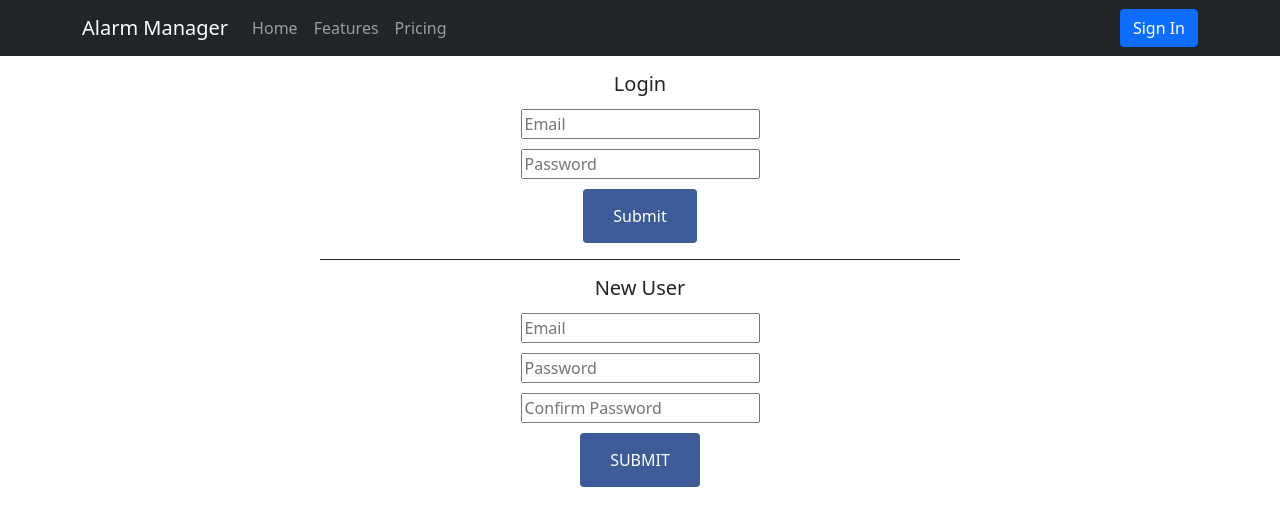
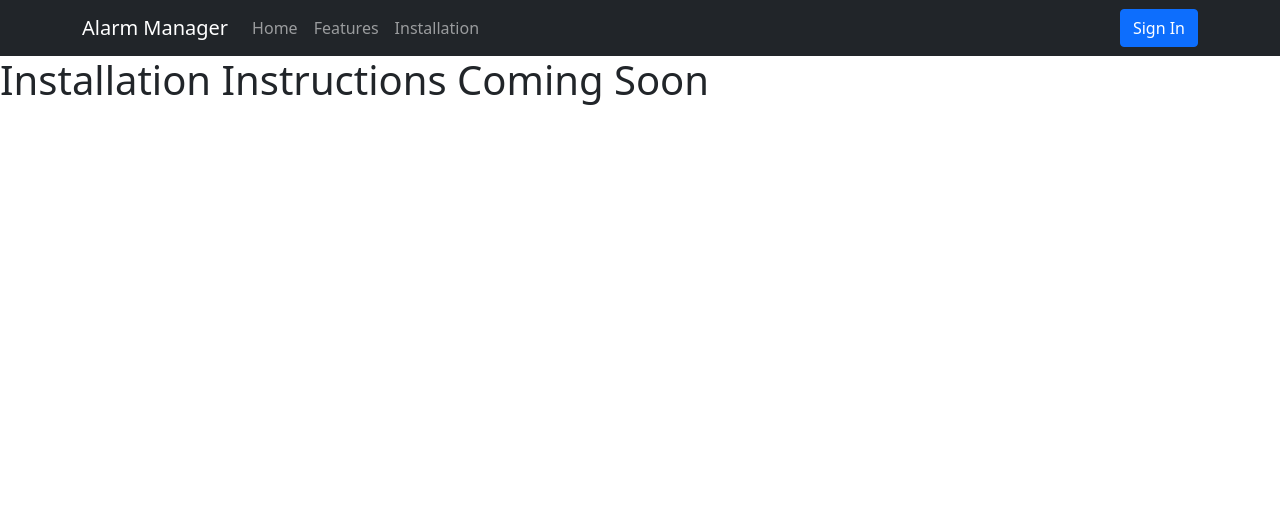
Before and after one commit to MitchStark10/alarm-manager, a React (Create React App) app in the folder client/: page /installation in a window 1280 px wide. Before the commit this address led to /login. Shown: the top 526 px of the page. Built offline with nearby package versions, Linux system fonts and the light colour scheme.

Commit message:
installation placeholder

```diff
--- a/client/src/App.tsx
+++ b/client/src/App.tsx
@@ -7,6 +7,7 @@ import AlarmList from './components/alarms/AlarmList';
 import Header from './components/Header';
 import SignOut from './components/user/SignOut';
 import Features from './pages/Features';
+import Installation from './pages/Installation';
 import LoginNewUserPage from './pages/LoginNewUserPage';
 import LOGIN_STATES from './utils/LoginStates';
 
@@ -65,6 +66,9 @@ function App() {
                     <Route path="/features">
                         <Features />
                     </Route>
+                    <Route path="/installation">
+                        <Installation />
+                    </Route>
                     <Route path="/">
                         <AlarmList email={email} />
                     </Route>
--- a/client/src/components/Header.tsx
+++ b/client/src/components/Header.tsx
@@ -15,7 +15,7 @@ export default function Header({ userEmail }: HeaderProps) {
                     <Nav className="me-auto">
                         <Nav.Link href="/">Home</Nav.Link>
                         <Nav.Link href="/features">Features</Nav.Link>
-                        <Nav.Link href="/pricing">Pricing</Nav.Link>
+                        <Nav.Link href="/installation">Installation</Nav.Link>
                     </Nav>
                     {userEmail ? (
                         <NavDropdown
--- /dev/null
+++ b/client/src/pages/Installation.tsx
@@ -0,0 +1,5 @@
+import React from 'react';
+
+export default function Installation() {
+    return <h1>Installation Instructions Coming Soon</h1>;
+}
```
